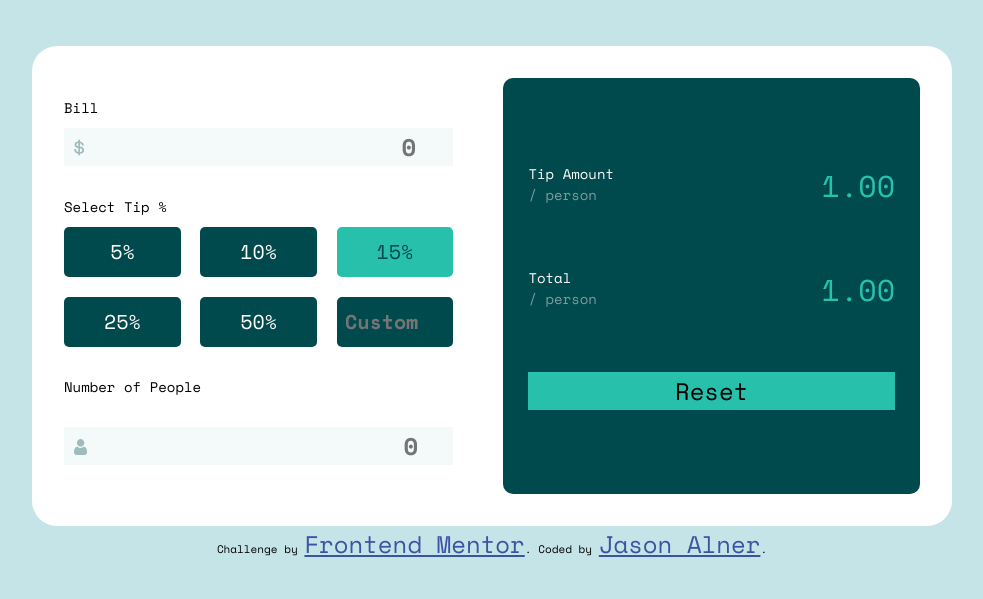
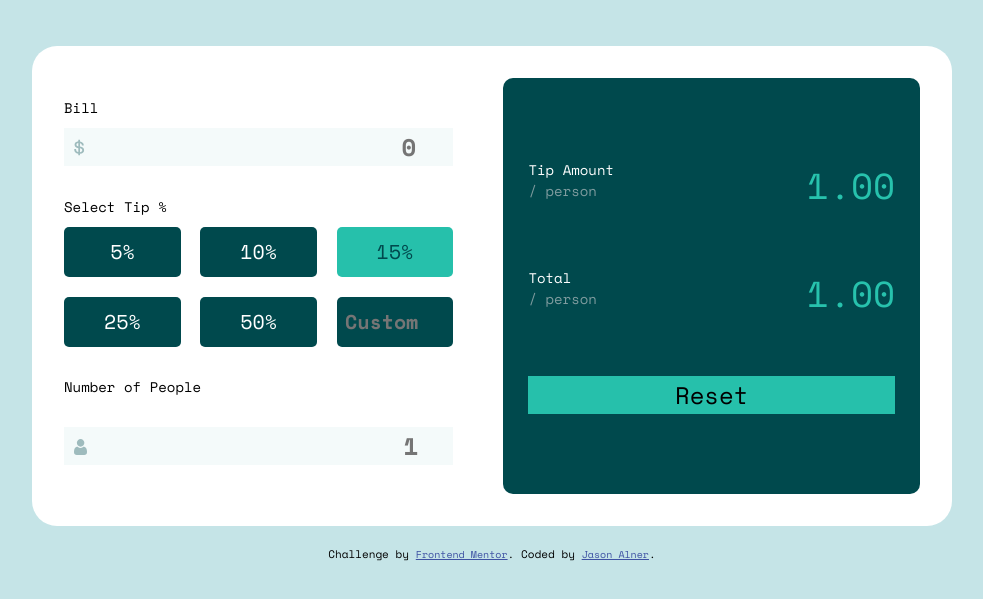
Before and after one commit to jasonalner/TipCalculator, a plain HTML site: page index.html in a window 1280 px wide. Shown: the part 97-696 px from the top of the page, without its empty margins (148-1131 px from the left). Drawn offline with nearby package versions, Linux system fonts and the light colour scheme.

Commit message:
final commit

```diff
--- a/index.html
+++ b/index.html
@@ -42,7 +42,7 @@
             </div>
             <div class="input-container">
                 <img src="images/icon-person.svg">
-                <input id="people-input" class="input" type="number" placeholder="0">
+                <input id="people-input" class="input" type="number" placeholder="1">
             </div>
         </div>
 
--- a/style.css
+++ b/style.css
@@ -28,6 +28,7 @@ html, body {
     margin: 0 auto;
     display:flex;
     flex-direction: column;
+    min-width: 375px;
     max-width: 375px;
     padding:32px;
     background-color: #fff;
@@ -144,7 +145,7 @@ p {
 }
 
 .total {
-    font-size: 30px;
+    font-size: 36px;
     color:#27C2AD;
 }
 
@@ -153,12 +154,13 @@ p {
     background:hsl(172, 67%, 45%);
 }
 
-@media only screen and (min-width: 600px) {
+@media only screen and (min-width: 400px) {
     .container {
         min-width: 920px;
         height: 480px;
         flex-direction: row;
     }
+
     .tip-selector {
         display: flex;
         flex-direction: column;
@@ -178,3 +180,8 @@ p {
         width: 30%;
     }
   }
+
+  .attribution, a {
+      margin-top:20px;
+      font-size: 10px;
+  }
```
Lines whose indentation alone changed are shown as unchanged.
